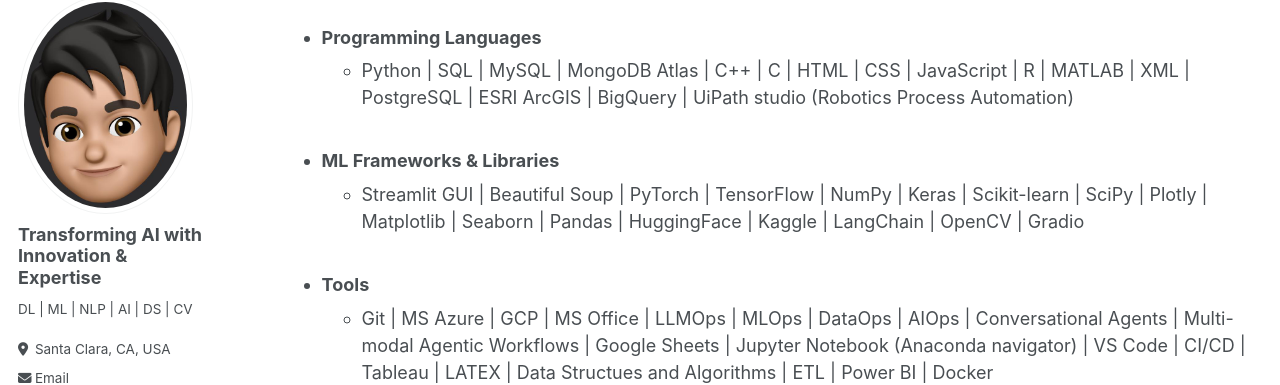
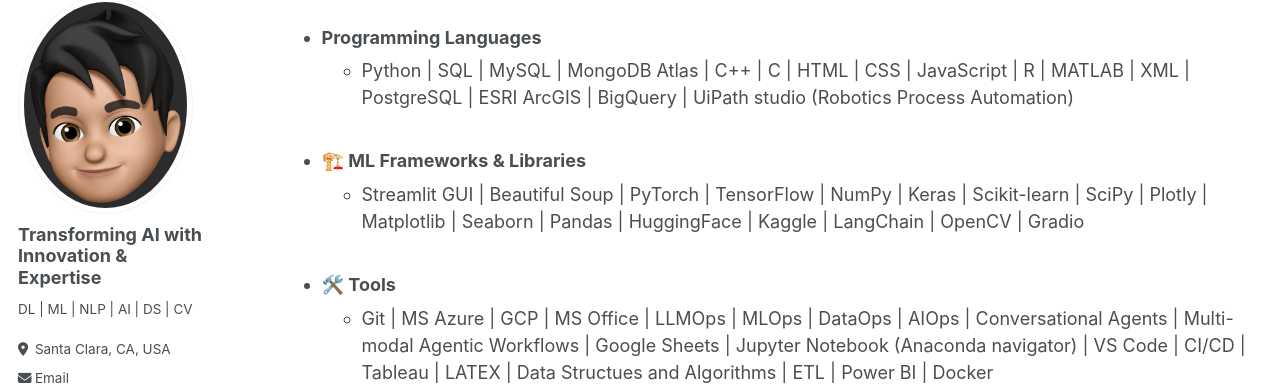
Before and after one commit to SudarshanaSRao/SudarshanaSRao.github.io, a Jekyll site: the page built from _pages/cv.md, in a window 1280 px wide and 900 px high, scrolled down 545 px. Shown: the part 110-495 px from the top of the window. Built offline with Jekyll 4.4.1, drawn with Linux system fonts in a browser that asks for light colours; some of the changed lines change nothing that is shown.

Commit message:
Update cv.md

```diff
--- a/_pages/cv.md
+++ b/_pages/cv.md
@@ -316,13 +316,13 @@
 
 Skills
 ==================
-* ### Programming Languages
+* ### <ion-icon name="code-slash-outline"></ion-icon> Programming Languages
   * Python  \|  SQL  \|  MySQL  \|  MongoDB Atlas  \|  C++  \|  C  \|  HTML  \|  CSS  \|  JavaScript  \|  R  \|  MATLAB  \| XML  \|  PostgreSQL  \|  ESRI ArcGIS  \|  BigQuery  \|  UiPath studio (Robotics Process Automation)
 
-* ### ML Frameworks & Libraries
+* ### 🏗️ ML Frameworks & Libraries
   * Streamlit GUI  \|  Beautiful Soup  \|  PyTorch  \|  TensorFlow  \| NumPy \|  Keras  \|  Scikit-learn  \|  SciPy  \|  Plotly  \|  Matplotlib  \|  Seaborn  \|  Pandas  \|  HuggingFace  \|  Kaggle  \|  LangChain  \|  OpenCV  \|  Gradio
 
-* ### Tools
+* ### 🛠️ Tools
   * Git  \|  MS Azure  \|  GCP  \|  MS Office  \|  LLMOps  \|  MLOps  \|  DataOps  \|  AIOps  \|  Conversational Agents  \|  Multi-modal Agentic Workflows  \|  Google Sheets  \|  Jupyter Notebook (Anaconda navigator)  \|  VS Code  \|  CI/CD  \|  Tableau  \|  LATEX  \|  Data Structues and Algorithms  \|  ETL  \|  Power BI  \|  Docker
 
 Work Experience
```
